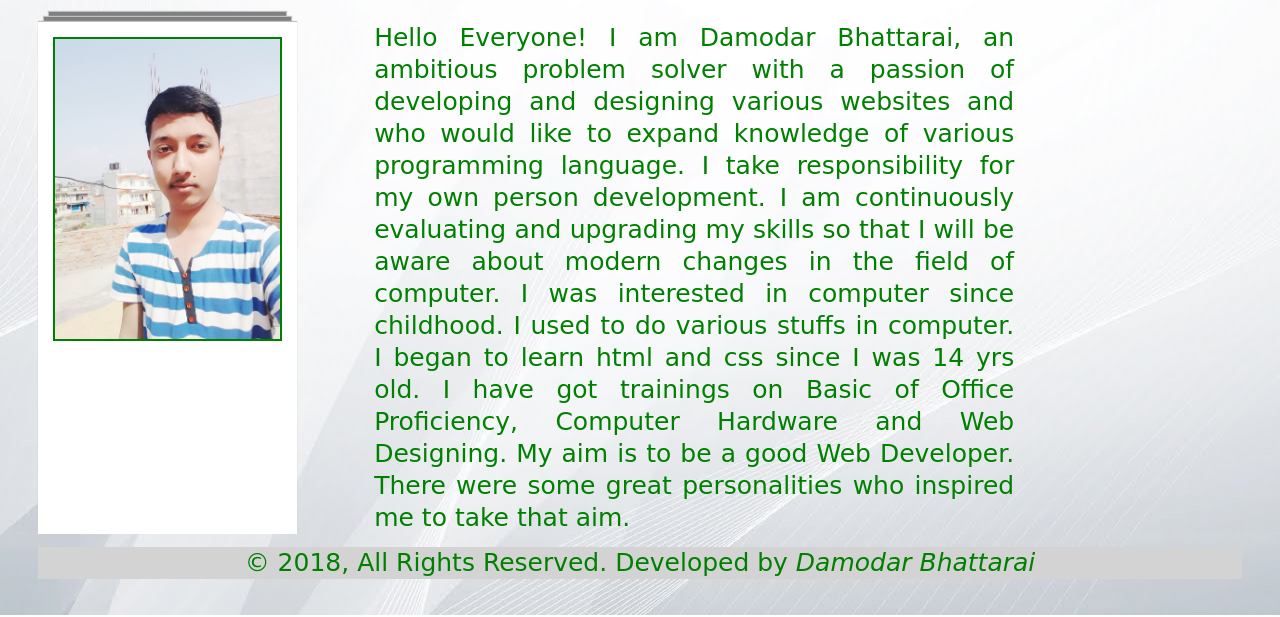
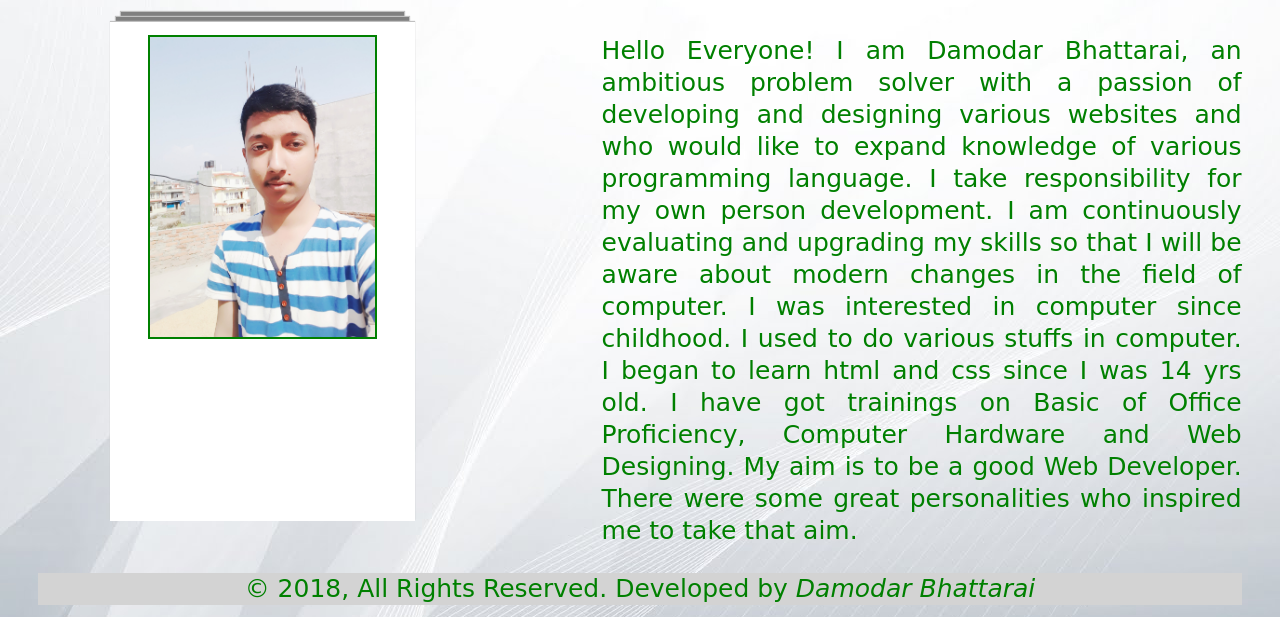
Before and after one commit to bhattarai-damodar/web, a plain HTML site: page about.html in a window 1280 px wide. Shown: the part 185-802 px from the top of the page. Drawn offline with Linux system fonts and the light colour scheme; a web font is replaced by a local one.

Commit message:
about page edited for mobile view

```diff
--- a/about.html
+++ b/about.html
@@ -32,7 +32,7 @@
 	</div>
 
 <div class="contact-page"> <! classes of contact page is used here>
-	<div class="leftcolumn effect" style="width: auto;">
+	<div class="leftcolumn effect center" style="width: auto;">
 		<img src="images/damodar.jpg">
 
 
--- a/css/main.css
+++ b/css/main.css
@@ -377,6 +377,7 @@ nav ul li{
 	width: 50%;
 	margin:0 3%;
 	height: auto;
+	padding: 1% 3%;
 }
 .social-page{
 	flex-direction: row;
```
